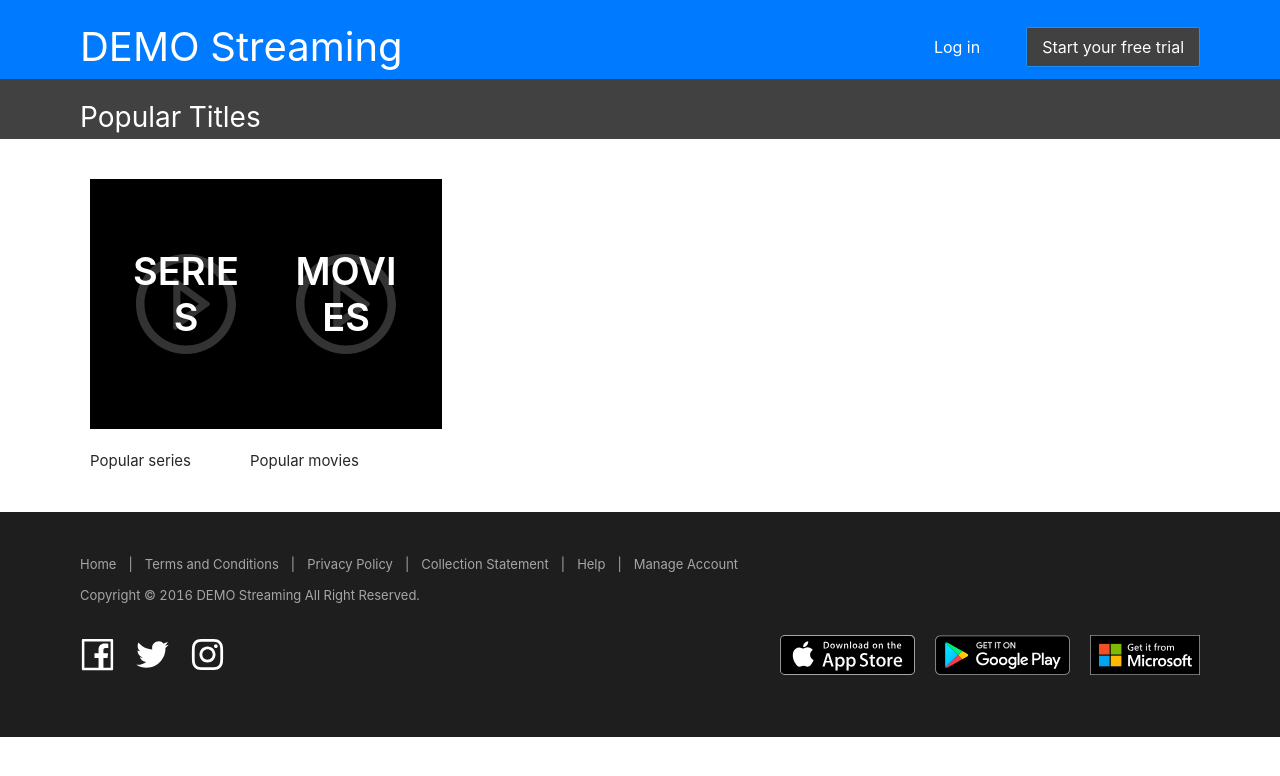
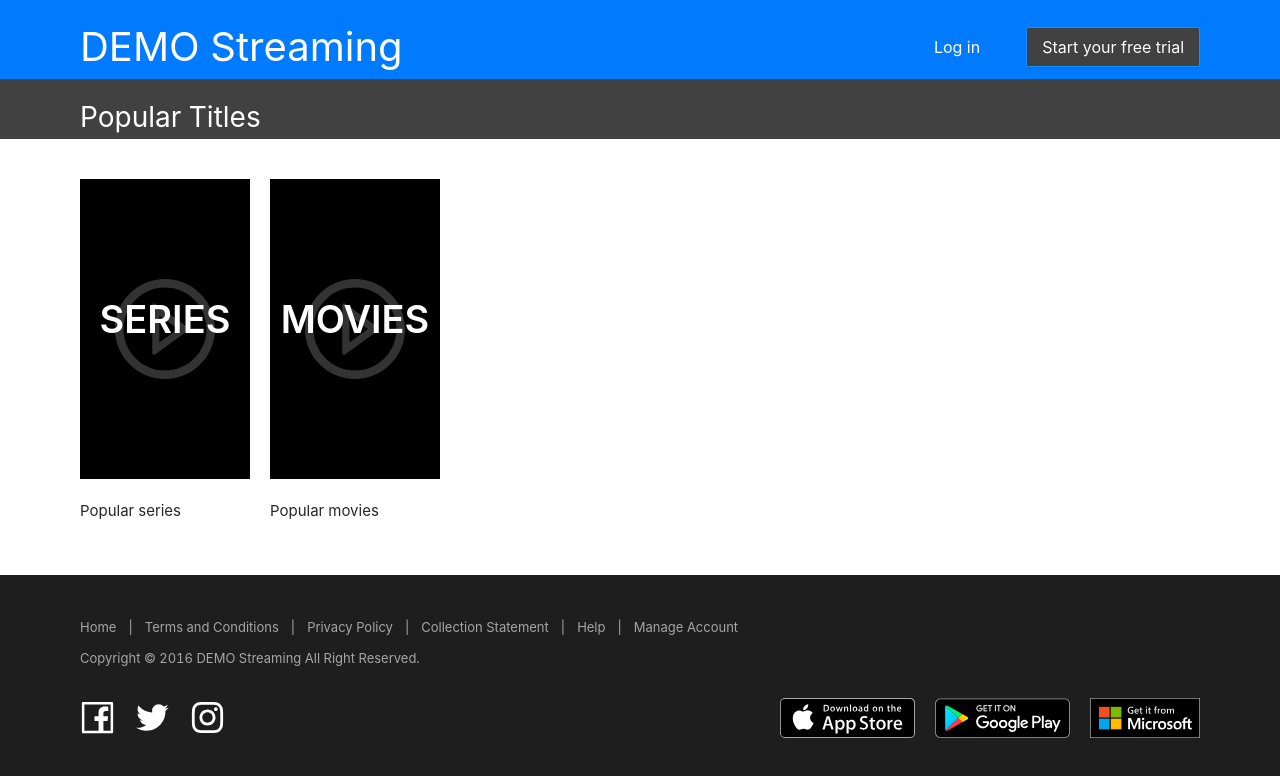
Before and after one commit to osmannkartall/pankod-fe-challenge, a Next.js app: page / in a window 1280 px wide. Shown: the top 776 px of the page. Built offline with nearby package versions, Linux system fonts and the light colour scheme.

Commit message:
fix TileCard and TileCards

```diff
--- a/pages/index.tsx
+++ b/pages/index.tsx
@@ -1,6 +1,7 @@
 import React, { useEffect } from "react";
 import { TileCards, PageWrapper } from "@components";
 import { useProgramsDB, useProgramsPageStore } from "@stores";
+import { FlexColumn } from "@styles/shared-styled-components";
 
 const Home: React.FC = () => {
   const { reset } = useProgramsPageStore();
@@ -16,7 +17,7 @@ const Home: React.FC = () => {
     }
   }, [])
 
-  return <PageWrapper><TileCards /></PageWrapper>;
+  return <PageWrapper><FlexColumn><TileCards /></FlexColumn></PageWrapper>;
 };
 
 export default Home;
--- a/src/components/card/index.tsx
+++ b/src/components/card/index.tsx
@@ -3,21 +3,19 @@ import { Typography } from 'antd';
 import { PlayCircleOutlined } from '@ant-design/icons';
 import { useRouter } from 'next/router'
 import { WHITE } from "colors";
+import styled from "styled-components";
 
 const { Title, Text } = Typography;
 
-const CARD_WIDTH = 192;
-const CARD_HEIGHT = 250;
-
-const cardTitleStyle: React.CSSProperties = {
-  marginTop: 20,
-  fontSize: 15,
-};
+const CardTitleWrapper = styled.div`
+  margin-top: 20px;
+  font-size: 15px;
+`;
 
 const CardTitle: React.FC<{ title: string }> = ({ title }) => (
-  <div style={cardTitleStyle}>
+  <CardTitleWrapper>
     <Text>{title}</Text>
-  </div>
+  </CardTitleWrapper>
 );
 
 export const ProgramCard: React.FC<{ title: string, imageUrl: string }> = ({ title, imageUrl }) => {
@@ -31,33 +29,32 @@ export const ProgramCard: React.FC<{ title: string, imageUrl: string }> = ({ tit
   );
 };
 
+const TileCardWrapper = styled.div`
+  background-color: black;
+  width: 100%;
+  height: 300px;
+  text-align: center;
+  display: flex;
+  justify-content: center;
+  align-items: center;
+  cursor: pointer;
+`;
+
+const PlayIcon = styled(PlayCircleOutlined)`
+  color: WHITE;
+  font-size: 100px;
+  opacity: 0.2;
+  position: absolute;
+  z-index: 2;
+`;
+
 export const TileCard: React.FC<{ title: string }> = ({ title }) => {
   const router = useRouter();
 
   return (
-    <>
-      <div
-        style={{
-          backgroundColor: "black",
-          width: CARD_WIDTH,
-          height: CARD_HEIGHT,
-          textAlign: "center",
-          display: "flex",
-          justifyContent: "center",
-          alignItems: "center",
-          cursor: "pointer",
-        }}
-        onClick={() => router.push(`/${title}`)}
-      >
-        <PlayCircleOutlined
-          style={{
-            color: WHITE,
-            fontSize: 100,
-            opacity: .2,
-            position: "absolute",
-            zIndex: 2,
-          }}
-        />
+    <div>
+      <TileCardWrapper onClick={() => router.push(`/${title}`)}>
+        <PlayIcon />
         <Title
           style={{
             color: WHITE,
@@ -67,8 +64,8 @@ export const TileCard: React.FC<{ title: string }> = ({ title }) => {
           >
           {title?.toString().toUpperCase()}
         </Title>
-      </div>
+      </TileCardWrapper>
       <CardTitle title={`Popular ${title}`} />
-    </>
+    </div>
   );
 }
--- a/src/components/cards/index.tsx
+++ b/src/components/cards/index.tsx
@@ -12,7 +12,7 @@ const Row = styled(AntRow)`
   flex-wrap: wrap;
 `;
 
-const CardWrapper = styled(Col)`
+const ProgramCardsWrapper = styled(Col)`
   flex: calc(100% / 7);
   max-width: calc(100% / 7);
   padding: 40px ${CARD_PADDING}px;
@@ -33,17 +33,43 @@ const CardWrapper = styled(Col)`
   }
 `;
 
+const TileCardsWrapper = styled(Col)`
+  flex: calc(100% / 7);
+  max-width: calc(100% / 7);
+  padding: 40px ${CARD_PADDING}px;
+
+  @media (width < ${BREAKPOINTS.lg}) {
+    flex: calc(100% / 6);
+    max-width: calc(100% / 6);
+  }
+
+  @media (width < ${BREAKPOINTS.md}) {
+    flex: calc(100% / 5);
+    max-width: calc(100% / 5);
+  }
+
+  @media (width < ${BREAKPOINTS.sm}) {
+    flex: calc(100% / 3);
+    max-width: calc(100% / 3);
+  }
+
+  @media (width < ${BREAKPOINTS.xs}) {
+    flex: calc(100% / 2);
+    max-width: calc(100% / 2);
+  }
+`;
+
 export const TileCards: React.FC = () => {
   return (
-    <Padder horizontal={HORIZONTAL_PADDING - CARD_PADDING}>
+    <CardsPadder horizontal={HORIZONTAL_PADDING - CARD_PADDING}>
       <Row>
         {(streamItems ?? []).map((streamItem) => (
-          <CardWrapper key={streamItem}>
+          <TileCardsWrapper key={streamItem}>
             <TileCard title={streamItem} />
-          </CardWrapper>
+          </TileCardsWrapper>
         ))}
       </Row>
-    </Padder>
+    </CardsPadder>
   );
 };
 
@@ -55,7 +81,7 @@ export const ProgramCards: React.FC = () => {
       <CardsPadder horizontal={HORIZONTAL_PADDING - CARD_PADDING}>
         <Row>
           {(programs ?? []).map((program) => (
-            <CardWrapper key={program.title}>
+            <ProgramCardsWrapper key={program.title}>
               <ProgramCard
                 title={
                   program?.title?.length < 20
@@ -63,7 +89,7 @@ export const ProgramCards: React.FC = () => {
                     : `${program?.title?.substring(0, 20)}...`}
                 imageUrl={program.images["Poster Art"].url}
               />
-            </CardWrapper>
+            </ProgramCardsWrapper>
           ))}
         </Row>
       </CardsPadder>
```
